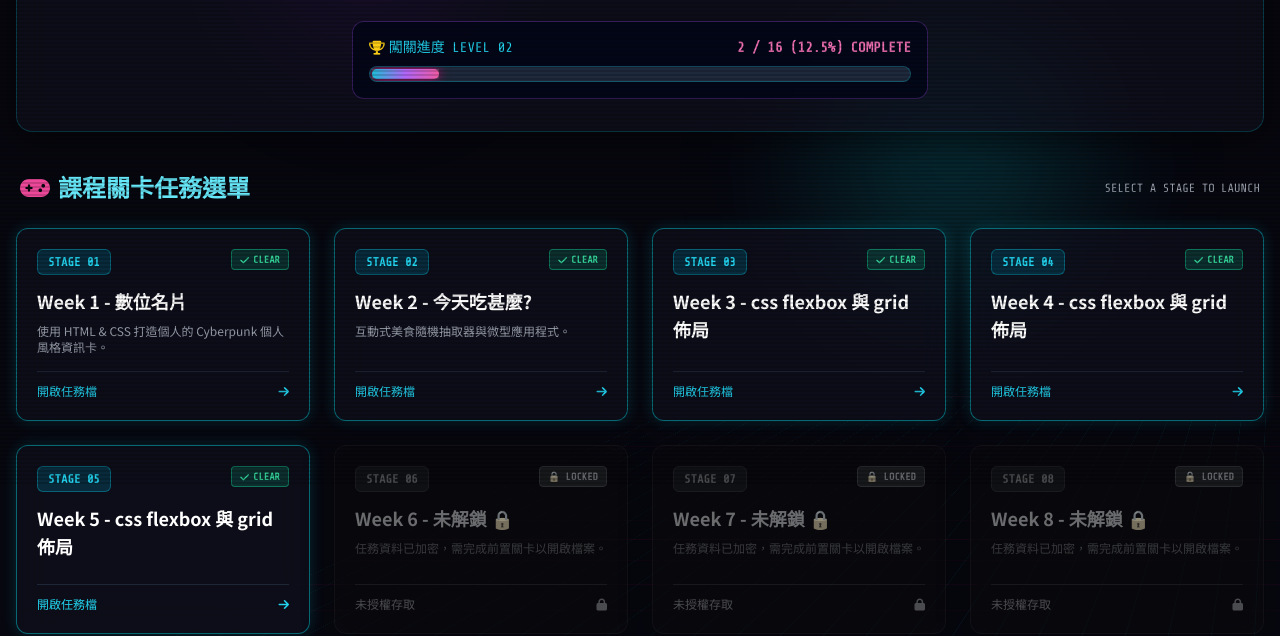
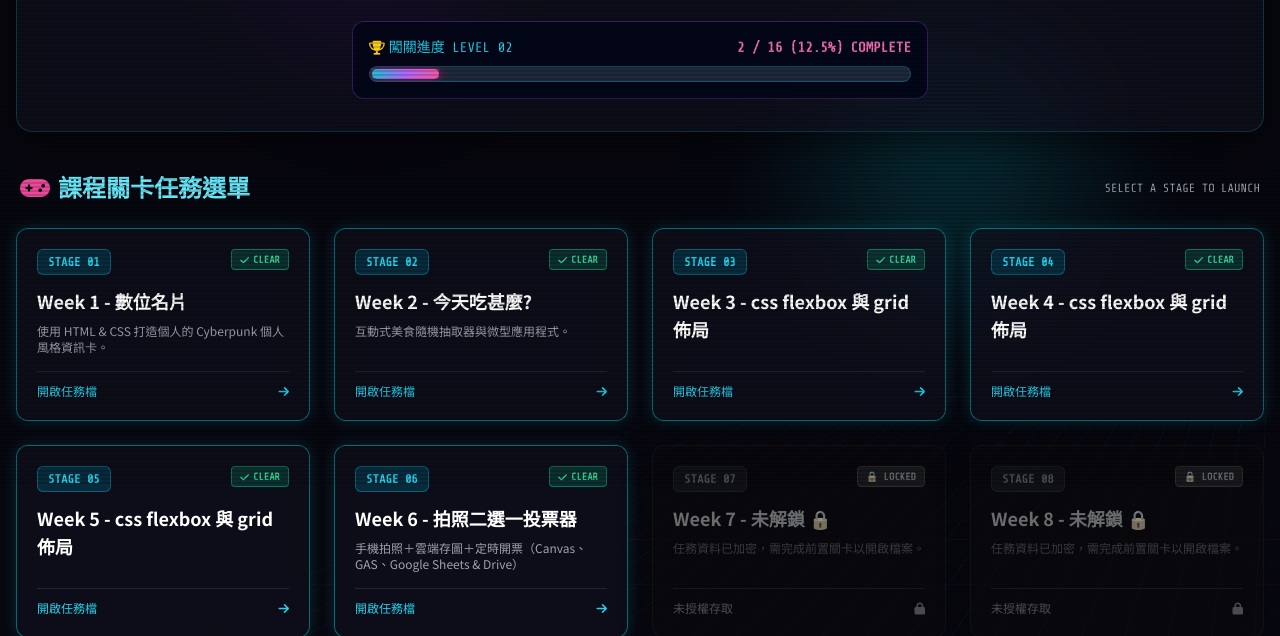
Before and after one commit to s26122159/evan-code, a plain HTML site: page index.html in a window 1280 px wide. Shown: the part 316-952 px from the top of the page. Drawn offline with nearby package versions, Linux system fonts and the light colour scheme.

Commit message:
Update index.html

```diff
--- a/index.html
+++ b/index.html
@@ -434,29 +434,29 @@
                     </div>
                 </a>
 
-                <!-- STAGE 06 (LOCKED) -->
-                <div onclick="showLockedToast('Week 6')" class="glass-card card-locked rounded-xl p-5 flex flex-col justify-between group cursor-not-allowed">
+             <!-- STAGE 06 (UNLOCKED) -->
+                <a href="w6/index.html" class="glass-card card-unlocked rounded-xl p-5 flex flex-col justify-between group cursor-pointer transition-all">
                     <div>
                         <div class="flex justify-between items-start mb-3">
-                            <span class="font-mono-tech text-xs font-bold px-2.5 py-1 rounded-md bg-slate-900 text-gray-500 border border-slate-800">
+                            <span class="font-mono-tech text-xs font-bold px-2.5 py-1 rounded-md bg-cyan-950/80 text-cyan-400 border border-cyan-500/40">
                                 STAGE 06
                             </span>
-                            <span class="px-2 py-0.5 rounded text-[10px] font-bold font-mono-tech bg-slate-800/80 text-gray-400 border border-slate-700">
-                                🔒 LOCKED
+                            <span class="px-2 py-0.5 rounded text-[10px] font-bold font-mono-tech bg-emerald-500/20 text-emerald-400 border border-emerald-500/50 flex items-center gap-1">
+                                <i class="fa-solid fa-check text-[10px]"></i> CLEAR
                             </span>
                         </div>
-                        <h3 class="text-lg font-bold text-gray-400 group-hover:text-pink-400 transition-colors mb-2">
-                            Week 6 - 未解鎖 🔒
+                        <h3 class="text-lg font-bold text-white group-hover:text-cyan-300 transition-colors mb-2">
+                            Week 6 - 拍照二選一投票器
                         </h3>
-                        <p class="text-xs text-gray-600 mb-4">
-                            任務資料已加密，需完成前置關卡以開啟檔案。
+                        <p class="text-xs text-gray-400 mb-4 line-clamp-2">
+                            手機拍照＋雲端存圖＋定時開票（Canvas、GAS、Google Sheets & Drive）
                         </p>
                     </div>
-                    <div class="pt-3 border-t border-slate-800/80 flex items-center justify-between text-xs font-mono-tech text-gray-500">
-                        <span>未授權存取</span>
-                        <i class="fa-solid fa-lock"></i>
+                    <div class="pt-3 border-t border-slate-700/50 flex items-center justify-between text-xs font-mono-tech text-cyan-400 group-hover:translate-x-1 transition-transform">
+                        <span>開啟任務檔</span>
+                        <i class="fa-solid fa-arrow-right"></i>
                     </div>
-                </div>
+                </a>
 
                 <!-- STAGE 07 (LOCKED) -->
                 <div onclick="showLockedToast('Week 7')" class="glass-card card-locked rounded-xl p-5 flex flex-col justify-between group cursor-not-allowed">
```
